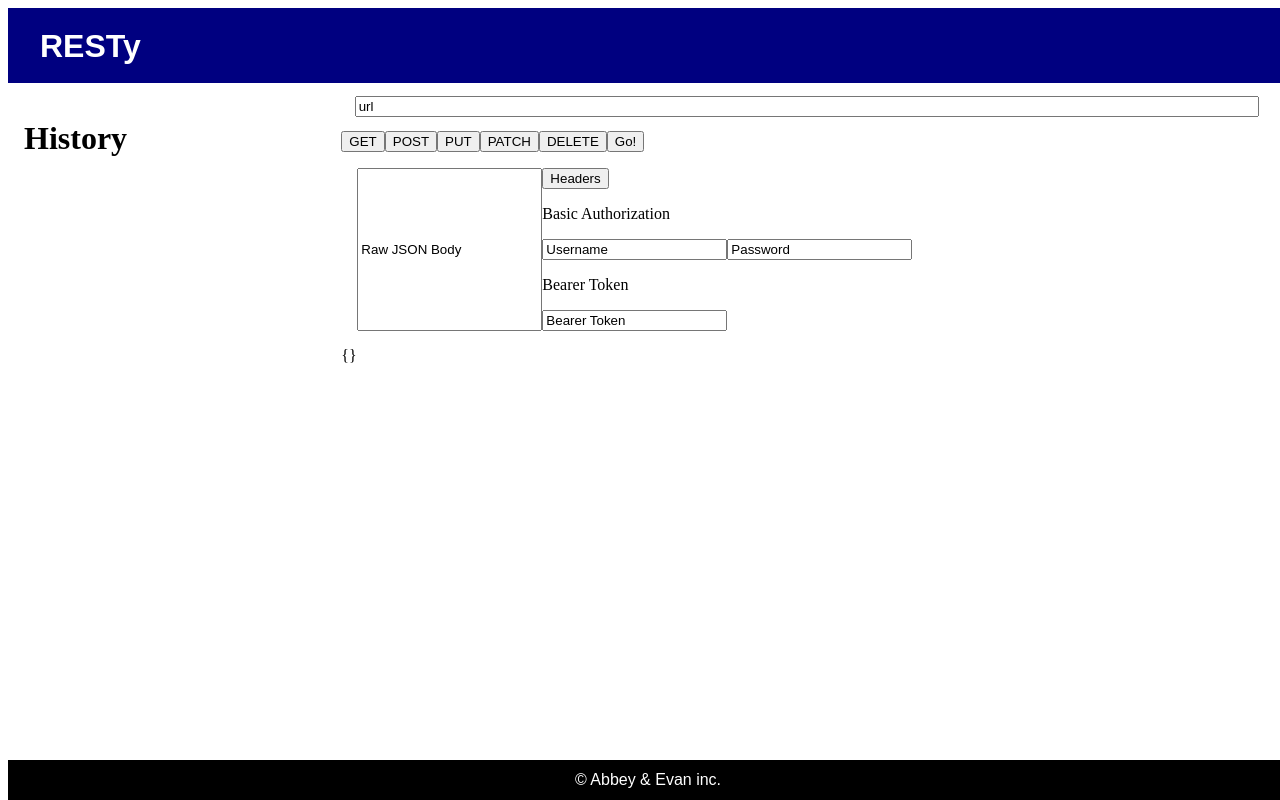
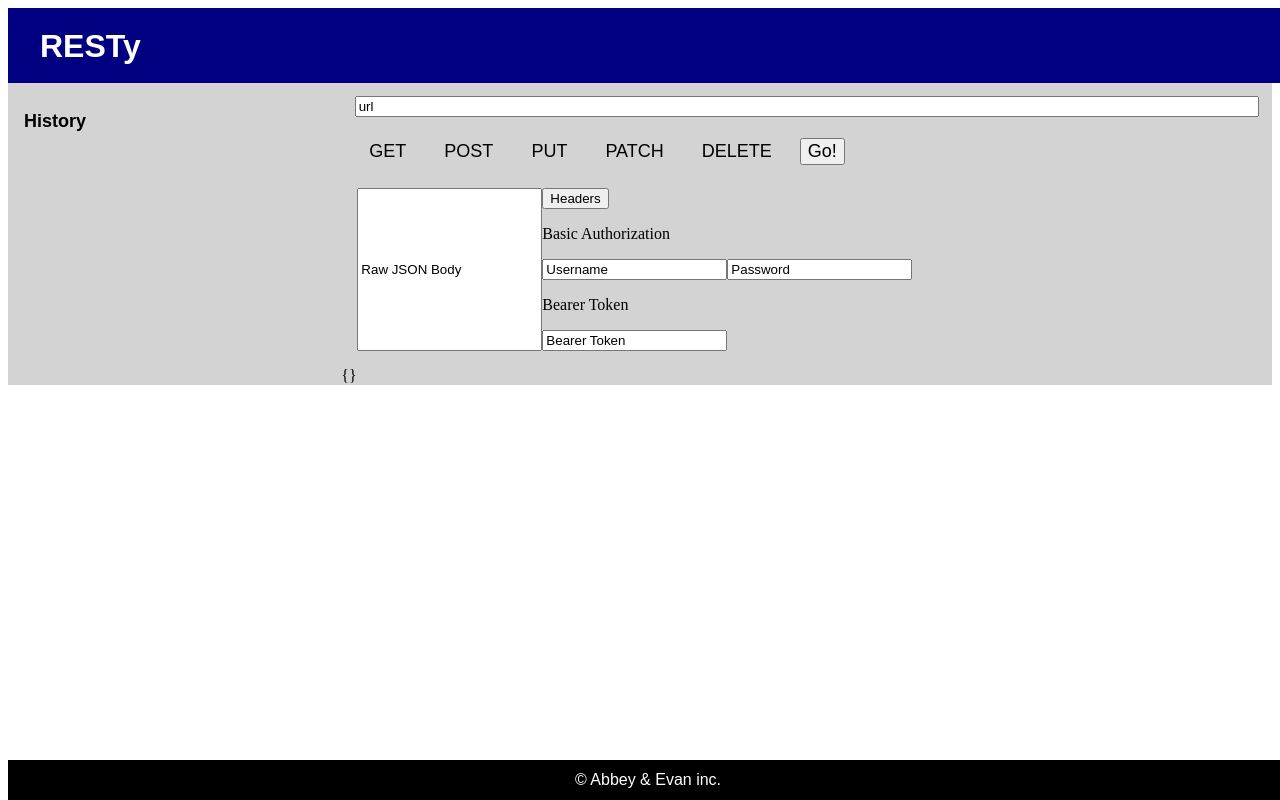
Before and after one commit to evanandrewson-401-advanced-javascript/resty, a React app: page / in a window 1280 px wide. Shown: the top 800 px of the page. Built offline with nearby package versions, Linux system fonts and the light colour scheme.

Commit message:
working on styling buttons

```diff
--- a/src/containers/MainContainer.css
+++ b/src/containers/MainContainer.css
@@ -1,9 +1,14 @@
 .MainContainer {
     display: flex;
+    background-color: lightgray;
 
     .history {
         width: 30vw;
         margin: 1em;
+        font-family: arial;
+        h1 {
+            font-size: 18px;
+        }
     }
 
     .flex {
@@ -16,4 +21,23 @@
         width: 70vw;
         margin: 1em;
     }
+
+    .regularButton {
+        padding: 10px;
+        border: none;
+        margin-left: 1em;
+        text-transform: uppercase;
+        background-color: lightgray;
+        font-size: 18px;
+
+    }
+
+    .regularButton:hover {
+        background-color: gray;
+    }
+
+    .goButton {
+        font-size: 18px;
+        margin-left: 1em;
+    }
 }
--- a/src/containers/MainContainer.js
+++ b/src/containers/MainContainer.js
@@ -49,12 +49,12 @@ export default class MainContainer extends Component {
         <form onSubmit={this.handleSubmit}>
           <input className={styles.URLinput} type="string" name="url" value={this.state.url} onChange={this.handleChange}></input>
           <section>
-            <button type="button" name="get" onClick={this.updateMethod}>GET</button>
-            <button type="button" name="post" onClick={this.updateMethod}>POST</button>
-            <button type="button" name="put" onClick={this.updateMethod}>PUT</button>
-            <button type="button" name="patch" onClick={this.updateMethod}>PATCH</button>
-            <button type="button" name="delete" onClick={this.updateMethod}>DELETE</button>
-            <button >Go!</button>
+            <button className={styles.regularButton} type="button" name="get" onClick={this.updateMethod}>GET</button>
+            <button className={styles.regularButton} type="button" name="post" onClick={this.updateMethod}>POST</button>
+            <button className={styles.regularButton} type="button" name="put" onClick={this.updateMethod}>PUT</button>
+            <button className={styles.regularButton} type="button" name="patch" onClick={this.updateMethod}>PATCH</button>
+            <button className={styles.regularButton} type="button" name="delete" onClick={this.updateMethod}>DELETE</button>
+            <button className={styles.goButton}>Go!</button>
           </section>
           <div className={styles.flex}>
             <input type="string" name="jsonBody" value={this.state.jsonBody} onChange={this.handleChange}></input>
```
